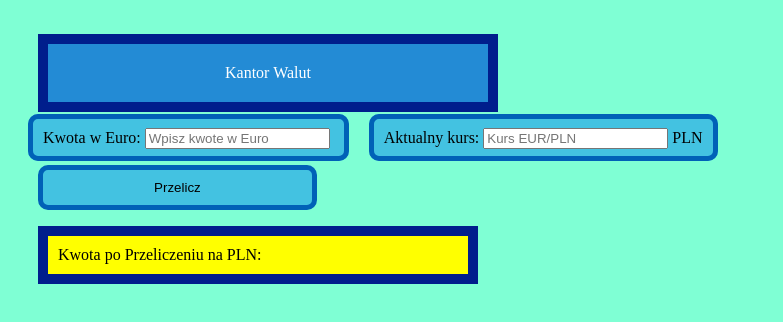
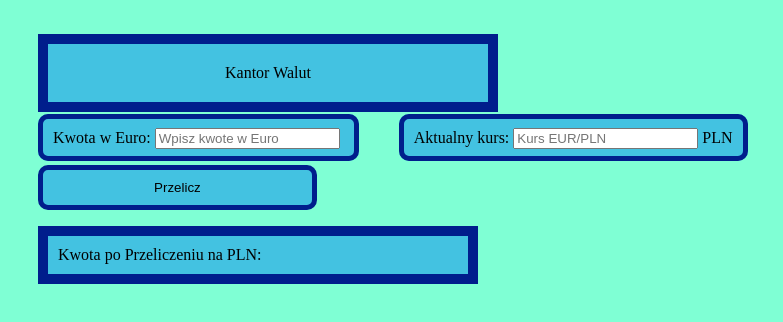
Before and after one commit to Przemek8686/Homework, a plain HTML site: page currency-contener/index.html in a window 1280 px wide. Shown: the whole page, without its empty margins (0-783 px from the left). Drawn offline with Linux system fonts and the light colour scheme.

Commit message:
Graphical change in CCS

```diff
--- a/currency-contener/CSS/form.css
+++ b/currency-contener/CSS/form.css
@@ -11,8 +11,8 @@
 
 .body {
     background-color:
-   aquamarine;
-  padding: 10px;
+        aquamarine;
+    padding: 10px;
 }
 
 
@@ -33,11 +33,11 @@
     background: rgb(67, 194, 225);
     color: rgb(0, 0, 0);
     padding: 10px;
-    border: 5px solid rgb(0, 97, 183);
+    border: 5px solid rgb(0, 30, 140);
     border-radius: 10px;
     max-width: 400px;
-    margin-right: 10px;
-    margin-left: 10px;
+    margin-right: 20px;
+    margin-left: 20px;
 
 
 
@@ -53,8 +53,7 @@
     text-align: center;
     padding: 20px;
     max-width: 400px;
-    background-color: rgb(35, 139, 213);
-    color: white;
+    background-color: rgb(67, 194, 225);
     border: 10px solid rgb(0, 30, 140);
     margin-left: 20px;
 
@@ -68,7 +67,7 @@
     max-width: 400px;
     margin-left: 20px;
     border: 10px solid rgb(0, 30, 140);
-    background: yellow;
+    background: rgb(67, 194, 225);
 
 
 
@@ -77,7 +76,7 @@
 .form__button {
     width: 20%;
     padding: 10px;
-    border: 5px solid rgb(0, 97, 183);
+    border: 5px solid rgb(0, 30, 140);
     border-radius: 10px;
     background-color: rgb(67, 194, 225);
     max-width: 400px;
@@ -86,7 +85,7 @@
 }
 
 .form__button:hover {
-    background-color: gold;
+    background-color: rgb(67, 194, 225);
 }
 
 .form__button:active {
```
